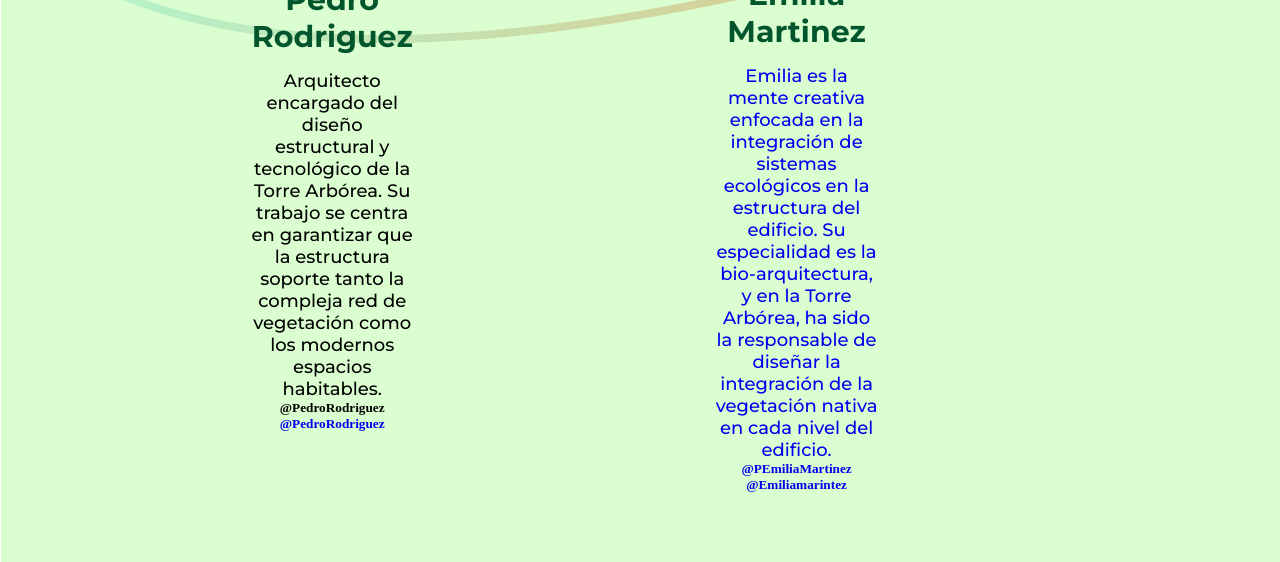
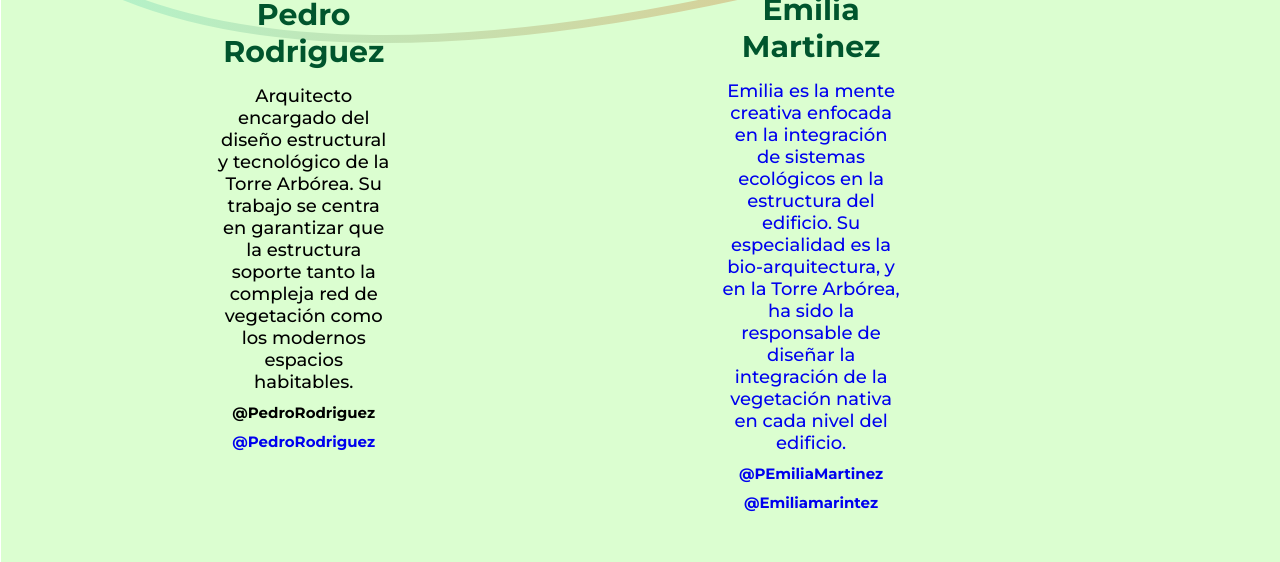
Before and after one commit to JuaniErrecarte/torre-arborea, a plain HTML site: page torrearborea/index.html in a window 1280 px wide. Shown: the part 3067-3629 px from the top of the page. Drawn offline with Linux system fonts and the light colour scheme.

Commit message:
Update index.css

```diff
--- a/torrearborea/index.css
+++ b/torrearborea/index.css
@@ -86,21 +86,15 @@
   border: none;
 }
 
-.presentacionpj {
-  display: flex;
-  flex-direction: column;
-  justify-content: center;
+.presentacionpj h2 {
   text-align: center;
-  background-image: url("imagenes/fondopj.svg");
-}
-.presentacionpj h2 {
   font-size: 16px;
   font-family: Montserrat;
   font-weight: 700;
   margin-bottom: 15px;
 }
 .presentacionpj h4 {
-  font-size: 8px;
+  font-size: 12px;
   font-family: Montserrat;
   font-weight: 500;
   text-align: center;
@@ -109,6 +103,9 @@
 
 .ultimocta {
   background-image: url("imagenes/fondoultimaseccion.svg");
+  background-size: cover; /* Asegura que la imagen cubra todo el contenedor */
+  background-position: center; /* Centra la imagen dentro del contenedor */
+  background-repeat: no-repeat; /* Evita que la imagen se repita */
   width: 100%;
   padding: 30px;
   display: flex;
@@ -158,7 +155,19 @@
     margin-top: 10px;
     margin-top: 10px;
   }
-
+  .presentacionpj {
+    display: flex;
+    flex-direction: column;
+    justify-content: center;
+    text-align: center;
+    background-image: url("imagenes/fondopj.svg");
+    font-family: Montserrat;
+    font-weight: 500;
+  }
+  .presentacionpj h5 {
+    margin-top: 10px;
+    font-size: 12px;
+  }
   .Pedro {
     margin-bottom: 30px;
   }
@@ -190,6 +199,12 @@
     font-size: 20px;
     padding: 20px;
   }
+  .Pedro h5 {
+    font-size: 12px;
+  }
+  .Pedro h4 {
+    margin-bottom: 10px;
+  }
 
   .primerimagen {
     display: none;
@@ -215,13 +230,22 @@
   }
   .presentacionpj {
     background-image: url("imagenes/fondopjdesk.svg");
-    padding: 100px;
+    padding-top: 100px;
+    padding-bottom: 100px;
+    padding-inline: 50px;
     display: flex;
     flex-direction: row;
     justify-content: space-evenly;
     max-width: 2000px;
+    width: 100%;
+  }
 
-    width: 100%;
+  .presentacionpj h5 {
+    margin-top: 10px;
+    font-family: "Montserrat", sans-serif;
+    font-size: 15px;
+    text-decoration: none;
+    text-align: center;
   }
   .Emilia,
   .Pedro {
@@ -240,7 +264,6 @@
     margin-inline: 0px;
     flex-grow: 2;
   }
-
   .ultimocta {
     display: flex;
     flex-direction: column;
@@ -265,7 +288,6 @@
   .ultimocta button {
     width: 20%;
     padding: 30px;
-
     font-size: 30px;
     border-radius: 30px;
   }
```
